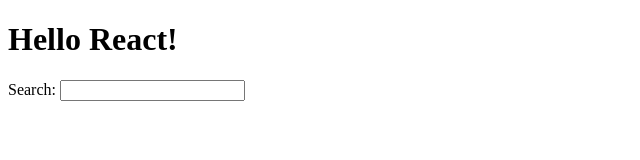
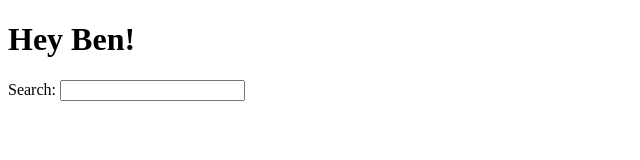
Before and after one commit to NerdyOgre254/glowing-octo-chainsaw, a React (Vite) app in the folder reactlearn/: page / in a window 1280 px wide. Shown: the top 160 px of the page, without its empty margins (0-640 px from the left). Built offline with nearby package versions, Linux system fonts and the light colour scheme.

Commit message:
object reference tutorial

```diff
--- a/reactlearn/src/App.jsx
+++ b/reactlearn/src/App.jsx
@@ -1,12 +1,19 @@
 import { useState } from "react";
 import "./App.css";
+
+const welcome = {
+  greeting: "Hey",
+  title: "Ben!",
+};
 
 function App() {
   // you can do calculations and stuff here
   const title = "React!";
   return (
     <div>
-      <h1>Hello {title}</h1>
+      <h1>
+        {welcome.greeting} {welcome.title}
+      </h1>
       <label htmlFor="search">Search: </label>
       <input id="search" type="text" />
     </div>
```
